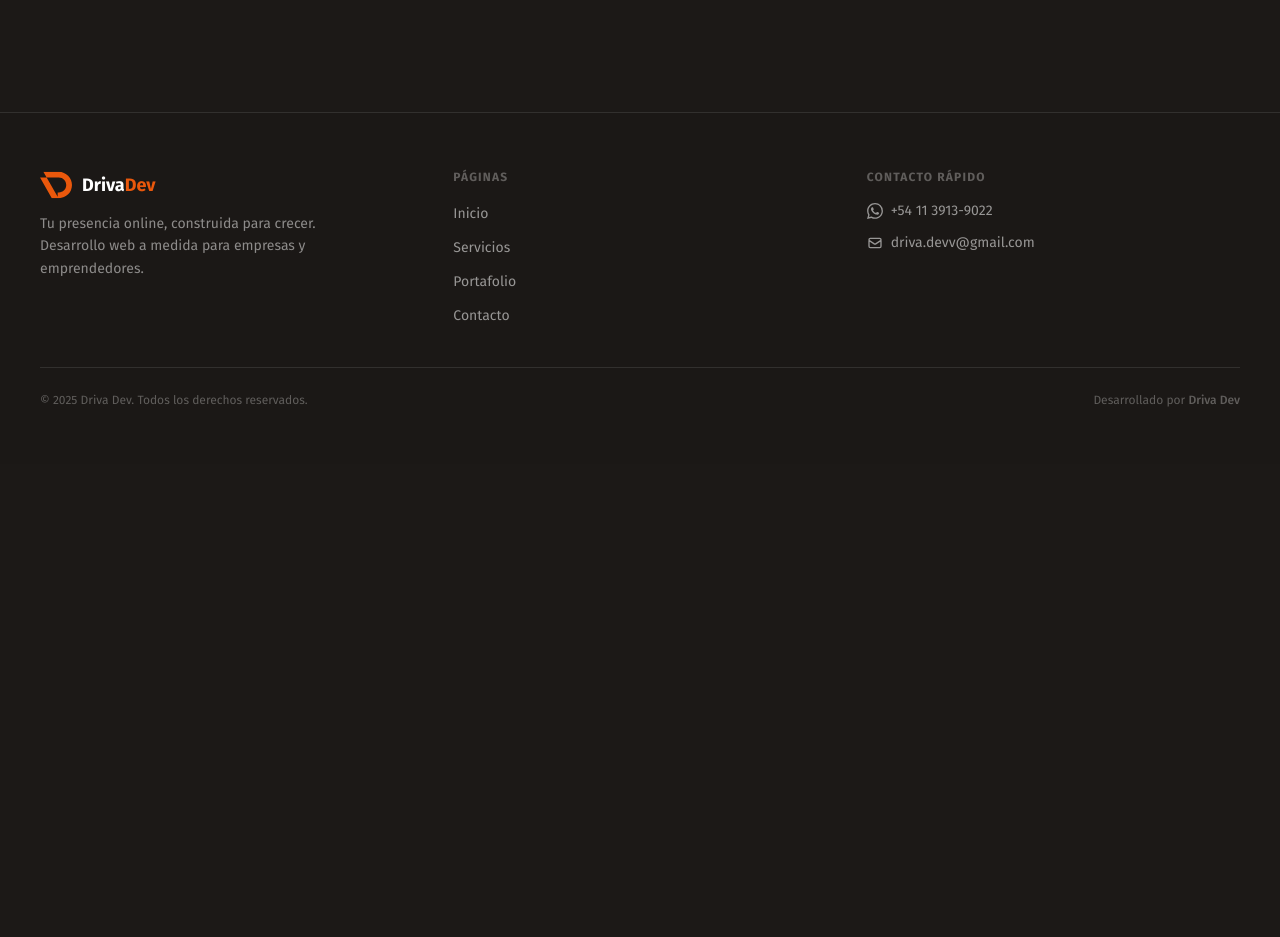
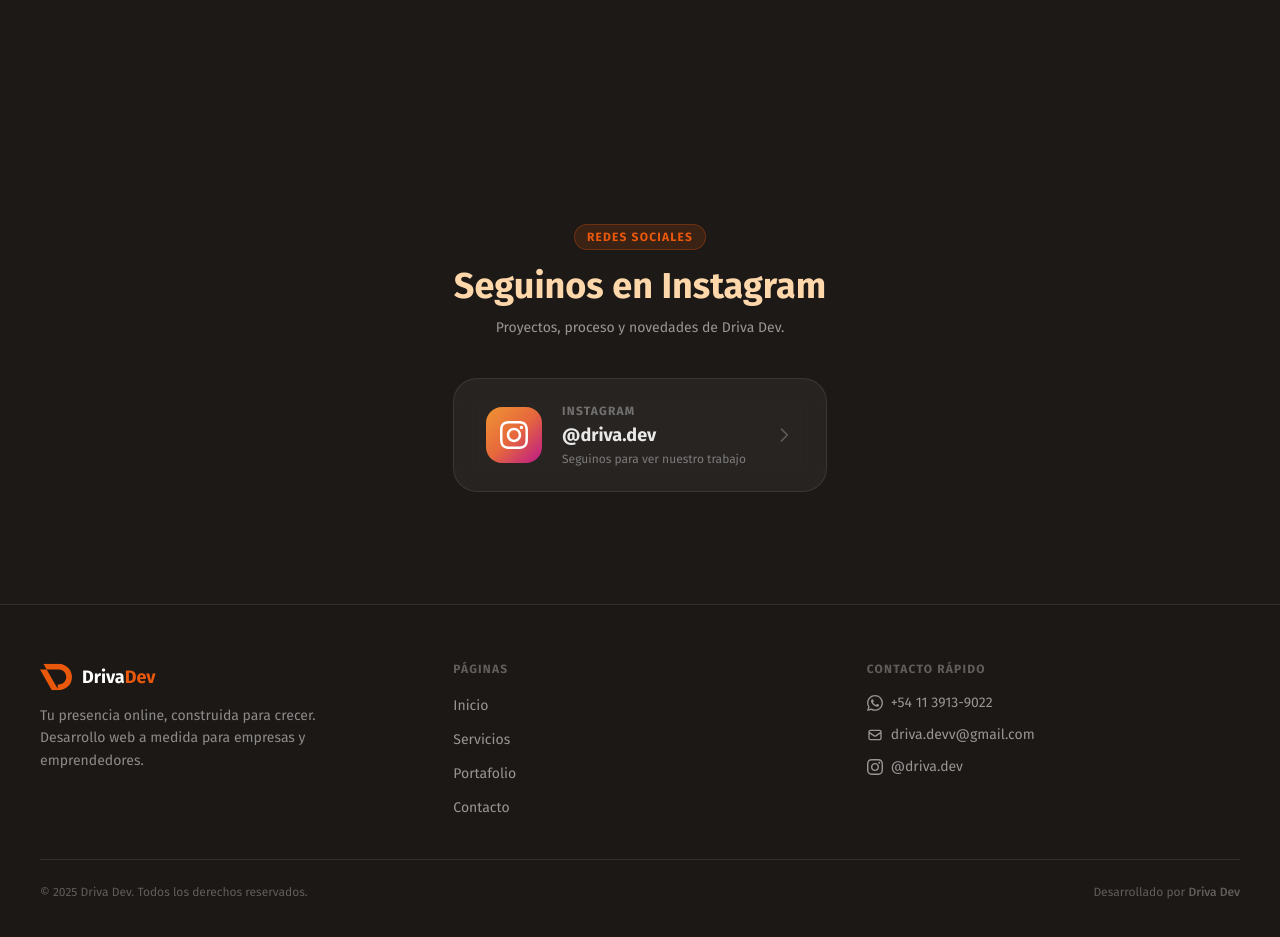
Before and after one commit to DrivaDev/DrivaDev-Institucional, a Next.js app: page /contacto in a window 1280 px wide. Shown: the part 1150-2087 px from the top of the page. Before the commit the page ends 1614 px from the top, so only its background shows below. Built offline with nearby package versions, Linux system fonts and the light colour scheme.

Commit message:
feat: add Instagram social section and footer link

```diff
--- a/src/app/contacto/page.tsx
+++ b/src/app/contacto/page.tsx
@@ -124,6 +124,51 @@
           </div>
         </div>
       </section>
+
+      {/* ===== REDES SOCIALES ===== */}
+      <section className="section" aria-labelledby="redes-heading">
+        <div className="container-main">
+          <ScrollReveal>
+            <div className="text-center mb-10">
+              <span className="inline-block text-xs font-bold uppercase tracking-widest text-principal mb-4 px-3 py-1 bg-principal/15 border border-principal/30 rounded-full">
+                Redes sociales
+              </span>
+              <h2 id="redes-heading" className="text-3xl md:text-4xl font-bold text-acento">
+                Seguinos en Instagram
+              </h2>
+              <p className="text-white/55 mt-3 text-sm">
+                Proyectos, proceso y novedades de Driva Dev.
+              </p>
+            </div>
+          </ScrollReveal>
+
+          <ScrollReveal delay={100}>
+            <div className="flex justify-center">
+              <a
+                href="https://www.instagram.com/driva.dev"
+                target="_blank"
+                rel="noopener noreferrer"
+                className="group flex items-center gap-5 glass-card !rounded-3xl px-8 py-6 hover:border-principal/40 hover:shadow-lg hover:shadow-principal/10 transition-all"
+                aria-label="Instagram @driva.dev"
+              >
+                <div className="w-14 h-14 rounded-2xl bg-gradient-to-br from-[#f09433] via-[#e6683c] via-[#dc2743] via-[#cc2366] to-[#bc1888] flex items-center justify-center flex-shrink-0 group-hover:scale-105 transition-transform">
+                  <svg className="w-7 h-7 text-white" fill="currentColor" viewBox="0 0 24 24">
+                    <path d="M12 2.163c3.204 0 3.584.012 4.85.07 3.252.148 4.771 1.691 4.919 4.919.058 1.265.069 1.645.069 4.849 0 3.205-.012 3.584-.069 4.849-.149 3.225-1.664 4.771-4.919 4.919-1.266.058-1.644.07-4.85.07-3.204 0-3.584-.012-4.849-.07-3.26-.149-4.771-1.699-4.919-4.92-.058-1.265-.07-1.644-.07-4.849 0-3.204.013-3.583.07-4.849.149-3.227 1.664-4.771 4.919-4.919 1.266-.057 1.645-.069 4.849-.069zm0-2.163c-3.259 0-3.667.014-4.947.072-4.358.2-6.78 2.618-6.98 6.98-.059 1.281-.073 1.689-.073 4.948 0 3.259.014 3.668.072 4.948.2 4.358 2.618 6.78 6.98 6.98 1.281.058 1.689.072 4.948.072 3.259 0 3.668-.014 4.948-.072 4.354-.2 6.782-2.618 6.979-6.98.059-1.28.073-1.689.073-4.948 0-3.259-.014-3.667-.072-4.947-.196-4.354-2.617-6.78-6.979-6.98-1.281-.059-1.69-.073-4.949-.073zm0 5.838c-3.403 0-6.162 2.759-6.162 6.162s2.759 6.163 6.162 6.163 6.162-2.759 6.162-6.163c0-3.403-2.759-6.162-6.162-6.162zm0 10.162c-2.209 0-4-1.79-4-4 0-2.209 1.791-4 4-4s4 1.791 4 4c0 2.21-1.791 4-4 4zm6.406-11.845c-.796 0-1.441.645-1.441 1.44s.645 1.44 1.441 1.44c.795 0 1.439-.645 1.439-1.44s-.644-1.44-1.439-1.44z" />
+                  </svg>
+                </div>
+                <div>
+                  <p className="text-xs font-bold uppercase tracking-widest text-white/35 mb-0.5">Instagram</p>
+                  <p className="text-lg font-bold text-white/90 group-hover:text-principal transition-colors">@driva.dev</p>
+                  <p className="text-xs text-white/40 mt-0.5">Seguinos para ver nuestro trabajo</p>
+                </div>
+                <svg className="w-5 h-5 text-white/25 group-hover:text-principal group-hover:translate-x-1 transition-all ml-2" fill="none" stroke="currentColor" viewBox="0 0 24 24">
+                  <path strokeLinecap="round" strokeLinejoin="round" strokeWidth={2} d="M9 5l7 7-7 7" />
+                </svg>
+              </a>
+            </div>
+          </ScrollReveal>
+        </div>
+      </section>
     </>
   );
 }
--- a/src/components/Footer.tsx
+++ b/src/components/Footer.tsx
@@ -71,6 +71,20 @@
                   driva.devv@gmail.com
                 </a>
               </li>
+              <li>
+                <a
+                  href="https://www.instagram.com/driva.dev"
+                  target="_blank"
+                  rel="noopener noreferrer"
+                  className="flex items-center gap-2 text-sm text-white/55 hover:text-principal transition-colors"
+                  aria-label="Instagram @driva.dev"
+                >
+                  <svg className="w-4 h-4 flex-shrink-0" fill="currentColor" viewBox="0 0 24 24">
+                    <path d="M12 2.163c3.204 0 3.584.012 4.85.07 3.252.148 4.771 1.691 4.919 4.919.058 1.265.069 1.645.069 4.849 0 3.205-.012 3.584-.069 4.849-.149 3.225-1.664 4.771-4.919 4.919-1.266.058-1.644.07-4.85.07-3.204 0-3.584-.012-4.849-.07-3.26-.149-4.771-1.699-4.919-4.92-.058-1.265-.07-1.644-.07-4.849 0-3.204.013-3.583.07-4.849.149-3.227 1.664-4.771 4.919-4.919 1.266-.057 1.645-.069 4.849-.069zm0-2.163c-3.259 0-3.667.014-4.947.072-4.358.2-6.78 2.618-6.98 6.98-.059 1.281-.073 1.689-.073 4.948 0 3.259.014 3.668.072 4.948.2 4.358 2.618 6.78 6.98 6.98 1.281.058 1.689.072 4.948.072 3.259 0 3.668-.014 4.948-.072 4.354-.2 6.782-2.618 6.979-6.98.059-1.28.073-1.689.073-4.948 0-3.259-.014-3.667-.072-4.947-.196-4.354-2.617-6.78-6.979-6.98-1.281-.059-1.69-.073-4.949-.073zm0 5.838c-3.403 0-6.162 2.759-6.162 6.162s2.759 6.163 6.162 6.163 6.162-2.759 6.162-6.163c0-3.403-2.759-6.162-6.162-6.162zm0 10.162c-2.209 0-4-1.79-4-4 0-2.209 1.791-4 4-4s4 1.791 4 4c0 2.21-1.791 4-4 4zm6.406-11.845c-.796 0-1.441.645-1.441 1.44s.645 1.44 1.441 1.44c.795 0 1.439-.645 1.439-1.44s-.644-1.44-1.439-1.44z" />
+                  </svg>
+                  @driva.dev
+                </a>
+              </li>
             </ul>
           </div>
         </div>
```
